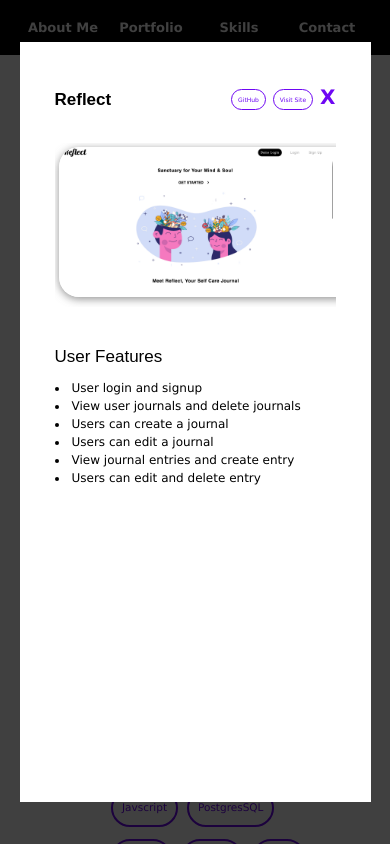
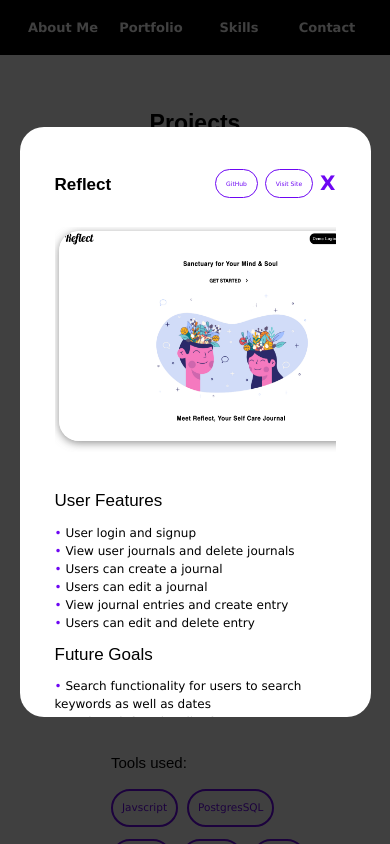
Before and after one commit to itsvivrant/itsvivrant.github.io, a React (Create React App) app: page / in a window 390 px wide. Both pictures are taken after a click on the icon 200 px from the left and 1516 px from the top of the page. Shown: the part 1094-1938 px from the top of the page. Built offline with nearby package versions, Linux system fonts and the light colour scheme.

Commit message:
finished styling and responsiveness

```diff
--- a/src/components/Modal /ProjectModal.css
+++ b/src/components/Modal /ProjectModal.css
@@ -93,6 +93,15 @@
   padding: 0;
 }
 
+.overviewdescription-container li {
+  list-style: none;
+}
+
+.overviewdescription-container li::before {
+  content: "• ";
+  color: rgba(110,7,243)
+}
+
 
 
 @media (max-width: 760px) {
@@ -101,8 +110,8 @@
   }
 
   .slideshow-images {
-    width: 20em;
-    height: 10em;
+    width: 23em;
+    height: 14em;
   }
 
   .overview-links {
@@ -117,7 +126,7 @@
   .github a, .live-link a {
     font-size: 6px;
     border-radius: 50px;
-    padding: 6px;
+    padding: 10px;
     border: 1px solid rgba(110,7,243);
   }
 
@@ -125,23 +134,58 @@
     padding: 0;
     margin: 0 0 0 0;
     position: relative;
-    top: 2px;
+    top: 4px;
   }
 
   .overview-description h4{
     font-size: 17px;
   }
 
-  .feature-container {
+  .overviewdescription-container{
     font-size: 12px;
+  }
+
+}
+
+@media (min-width: 761px) and (max-width: 1024px) {
+  .slideshow-images {
+    width: 30em;
+    height: 18em;
+  }
+
+
+  .overview-title h2 {
+    font-size: 30px;
+  }
+
+  .overview-description h4{
+    font-size: 25px;
+  }
+
+  .overviewdescription-container{
+    font-size: 17px;
   }
 }
 
-@media (min-width: 761px) and (max-width: 1024px) {
+@media (min-width: 1025px) and (max-width: 1201px) {
+  .slideshow-images {
+    width: 36em;
+    height: 18em;
+  }
 
-}
+  .overview-title h2 {
+    font-size: 30px;
+  }
 
-@media (min-width: 1025px) and (max-width: 1201px) {
+  .overview-description h4{
+    font-size: 25px;
+  }
+
+  .overviewdescription-container{
+    font-size: 18px;
+  }
+
+
 
 }
 
@@ -152,15 +196,80 @@
     height: 20em;
   }
 
-  .overview-description h4{
-    font-size: 20px;
+  .overview-title h2 {
+    font-size: 40px;
   }
 
-  .feature-container {
-    font-size: 15px;
+  .overview-description h4{
+    font-size: 25px;
   }
+
+  .overview-description {
+    display: flex;
+    flex-direction: row;
+    justify-content: space-between;
+    gap: 3em;
+  }
+
+  .description-column {
+    flex: 1;
+  }
+
+  .overviewdescription-container{
+    font-size: 18px;
+  }
+
+
 }
 
 @media (min-width: 1471px) {
 
+  .github ,
+  .live-link {
+    margin: 0 10px 0 0;
+  }
+
+  .github a, .live-link a {
+    font-size: 12px;
+    border-radius: 50px;
+    padding: 20px;
+    border: 2px solid rgba(110,7,243);
+  }
+
+  .exit-modal-btn {
+    padding: 0;
+    margin: 0 0 0 0;
+    position: relative;
+    top: 4px;
+    margin-left: 10px;
+  }
+
+
+  .slideshow-images {
+    width: 42em;
+    height: 25em;
+  }
+
+  .overview-title h2 {
+    font-size: 40px;
+  }
+
+  .overview-description h4{
+    font-size: 30px;
+  }
+
+  .overviewdescription-container{
+    font-size: 20px;
+  }
+
+  .overview-description {
+    display: flex;
+    flex-direction: row;
+    justify-content: space-between;
+    gap: 3em;
+  }
+
+  .description-column {
+    flex: 1;
+  }
 }
--- a/src/components/Modal /ProjectModal.js
+++ b/src/components/Modal /ProjectModal.js
@@ -2,7 +2,7 @@ import React, { useState } from 'react';
 import { Modal } from '../../context/Modal';
 import './ProjectModal.css'
 
-function ProjectModal({images, title, githubURL, liveLink, features}) {
+function ProjectModal({images, title, githubURL, liveLink, features, futureGoals}) {
     const [showModal, setShowModal] = useState(false);
 
     const viewProject = () => {
@@ -53,14 +53,26 @@ function ProjectModal({images, title, githubURL, liveLink, features}) {
                         })}
                     </div>
                     <div className='overview-description'>
+                        <div className='description-column'>
                             <h4>User Features</h4>
                             {features?.map(feature => {
                                 return (
-                                <div key={feature} className='feature-container'>
+                                    <div key={feature} className='overviewdescription-container'>
                                         <li>{feature}</li>
                                     </div>
                                 )
                             })}
+                        </div>
+                        <div className='description-column'>
+                            <h4>Future Goals</h4>
+                            {futureGoals?.map(goal => {
+                                return (
+                                    <div key={goal} className='overviewdescription-container'>
+                                        <li>{goal}</li>
+                                    </div>
+                                )
+                            })}
+                        </div>
                     </div>
                 </div>
 
--- a/src/components/Projects/index.js
+++ b/src/components/Projects/index.js
@@ -52,6 +52,10 @@ function Projects() {
                                     "View journal entries and create entry",
                                     "Users can edit and delete entry"
                                 ]}
+                                futureGoals={[
+                                    "Search functionality for users to search keywords as well as dates",
+                                    "Bookmark functionality for users to save entries"
+                                ]}
                             />
                         </div>
                         <p className='summary'>A journaling app within the mental health space inspired by positive psychology research, the Science of Wellbeing,
@@ -89,6 +93,11 @@ function Projects() {
                                     "Users can view their photos, albums, and favorites in their profile page",
                                     "Photos can be uploaded locally using AWS"
                                 ]}
+                                futureGoals={[
+                                    "Ultilize Google API so users can map the geolocation of their photos",
+                                    "Implement favorites",
+                                    "Add tags"
+                                ]}
                             />
 
                         </div>
@@ -123,6 +132,12 @@ function Projects() {
                                             "Only logged in users can post their answers to a question",
                                             "Logged in users can delete and update their answers and questions"
                                           ]}
+                                futureGoals={[
+                                    "Edit/delete answers",
+                                    "Edit/delete questions",
+                                    "Splash page",
+                                    "Search functionality"
+                                ]}
 
                             />
                         </div>
--- a/src/context/Modal.css
+++ b/src/context/Modal.css
@@ -25,6 +25,8 @@
 
 @media (max-width: 760px) {
   #modal-background {
-    border-radius: 0px;
+    height: 70%;
   }
+
+
 }
```
Lines whose indentation alone changed are shown as unchanged.
